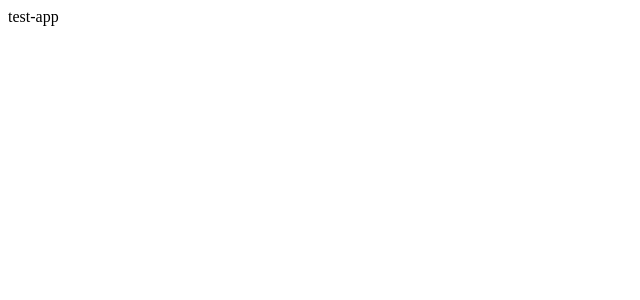
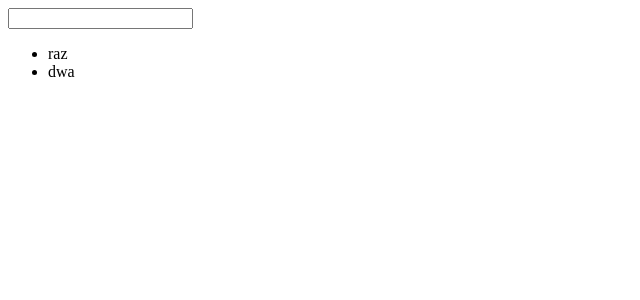
Before and after one commit to jkrolik1/school, an Angular app in the folder AMIW/ng1/test-app/: page / in a window 1280 px wide. Shown: the top 300 px of the page, without its empty margins (0-640 px from the left). Built offline with nearby package versions, Linux system fonts and the light colour scheme.

Commit message:
fetching_input_onEnter

```diff
--- a/AMIW/ng1/test-app/src/app/app.component.html
+++ b/AMIW/ng1/test-app/src/app/app.component.html
@@ -1 +1,7 @@
-{{ title }}
+<input type="text" (keyup.enter)="onAdd($event)">
+
+
+<ul>
+    <li>raz</li>
+    <li>dwa</li>
+</ul>
--- a/AMIW/ng1/test-app/src/app/app.component.ts
+++ b/AMIW/ng1/test-app/src/app/app.component.ts
@@ -5,6 +5,10 @@ import { Component } from '@angular/core';
   templateUrl: './app.component.html',
   styleUrls: ['./app.component.css']
 })
+
+
 export class AppComponent {
-  title = 'test-app';
+  onAdd(event){
+    console.log(event.target.value);
+  }
 }
```
Also changed, not shown: 1 other file (tests, documents, lock files or other folders).
